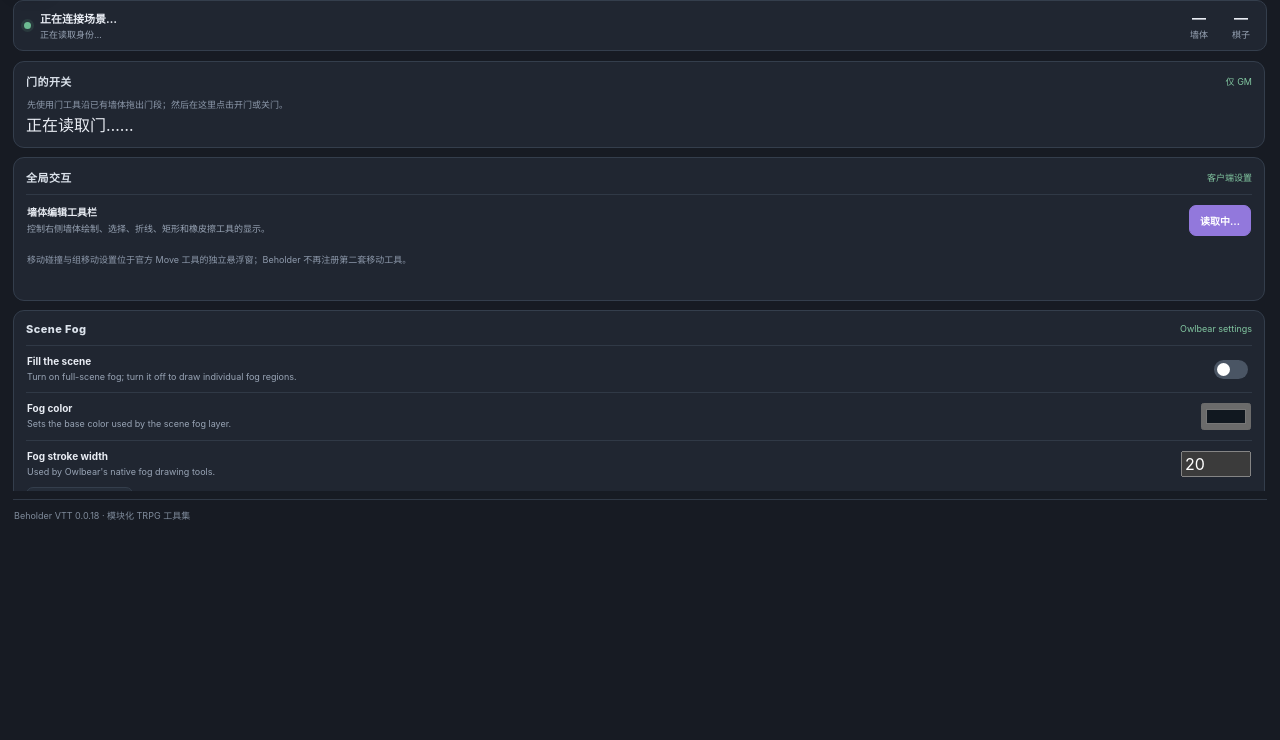
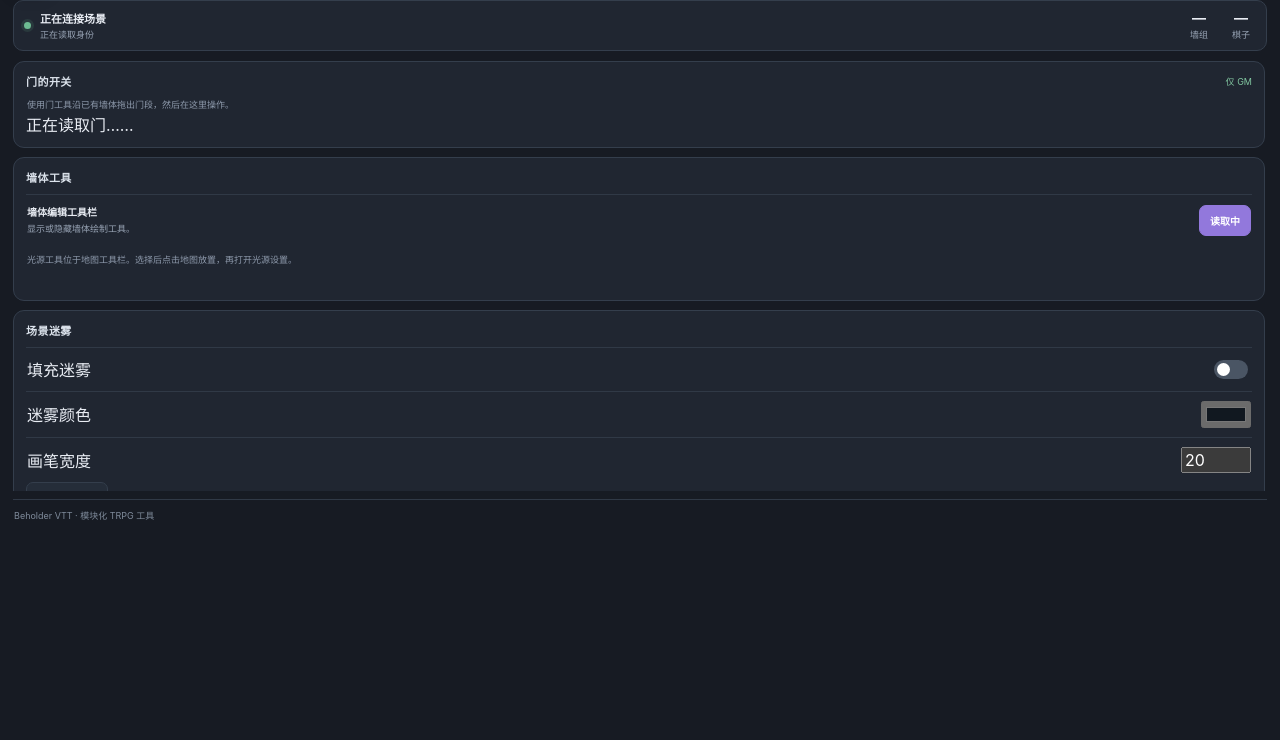
Before and after one commit to Trayama/Beholder-VTT, a Preact app: page public/control.html in a window 1280 px wide. Shown: the part 60-800 px from the top of the page. Built offline with nearby package versions, Linux system fonts and the light colour scheme; what @owlbear-rodeo/sdk would draw is missing.

Commit message:
feat: localize dashboard and improve light controls

```diff
--- a/public/control.html
+++ b/public/control.html
@@ -65,76 +65,19 @@
 </head>
 <body>
   <header>
-    <div class="mark">B</div>
+    <img class="mark" src="./icon.svg" alt="Beholder VTT" />
     <div><div class="brand">BEHOLDER VTT</div><div class="subtitle">GLOBAL SETTINGS</div></div>
     <div class="version">0.0.18</div>
   </header>
 
-  <div class="statusbar">
-    <div class="dot" id="scene-dot"></div>
-    <div class="statuscopy"><strong id="scene-label">正在连接场景…</strong><small id="role-label">正在读取身份…</small></div>
-    <div class="stats">
-      <div class="stat"><b id="wall-count">—</b><small>墙体</small></div>
-      <div class="stat"><b id="token-count">—</b><small>棋子</small></div>
-    </div>
-  </div>
-
+  <div class="statusbar"><div class="dot" id="scene-dot"></div><div class="statuscopy"><strong id="scene-label">正在连接场景</strong><small id="role-label">正在读取身份</small></div><div class="stats"><div class="stat"><b id="wall-count">—</b><small>墙组</small></div><div class="stat"><b id="token-count">—</b><small>棋子</small></div></div></div>
   <main>
-    <section class="card" data-gm-only>
-      <div class="card-head"><h2>门的开关</h2><span class="tag">仅 GM</span></div>
-      <p class="hint">先使用门工具沿已有墙体拖出门段；然后在这里点击开门或关门。</p>
-      <div id="door-list">正在读取门……</div>
-    </section>
-    <section class="card">
-      <div class="card-head"><h2>全局交互</h2><span class="tag">客户端设置</span></div>
-      <div class="setting-row" data-gm-only>
-        <div class="setting-copy">
-          <strong>墙体编辑工具栏</strong>
-          <small>控制右侧墙体绘制、选择、折线、矩形和橡皮擦工具的显示。</small>
-        </div>
-        <button id="toolbar-toggle" class="primary">读取中…</button>
-      </div>
-      <p class="hint">移动碰撞与组移动设置位于官方 Move 工具的独立悬浮窗；Beholder 不再注册第二套移动工具。</p>
-      <div id="action-status" role="status"></div>
-    </section>
-
-    <section class="card" data-gm-only>
-      <div class="card-head"><h2>Scene Fog</h2><span class="tag">Owlbear settings</span></div>
-      <div class="setting-row">
-        <div class="setting-copy"><strong>Fill the scene</strong><small>Turn on full-scene fog; turn it off to draw individual fog regions.</small></div>
-        <input id="fog-fill" type="checkbox" />
-      </div>
-      <div class="setting-row">
-        <div class="setting-copy"><strong>Fog color</strong><small>Sets the base color used by the scene fog layer.</small></div>
-        <input id="fog-color" type="color" value="#111820" />
-      </div>
-      <div class="setting-row">
-        <div class="setting-copy"><strong>Fog stroke width</strong><small>Used by Owlbear's native fog drawing tools.</small></div>
-        <input id="fog-stroke" type="number" min="1" max="200" value="20" style="width:70px" />
-      </div>
-      <button id="fog-save" class="secondary">Save fog settings</button>
-    </section>
-
-    <section class="card">
-      <div class="card-head"><h2>模块状态</h2><span class="tag">统一管理</span></div>
-      <div class="module-row"><span class="module-name">地图与墙体</span><span class="tag">已启用</span></div>
-      <div class="module-row"><span class="module-name">官方 Move 增强</span><span class="tag">已启用</span></div>
-      <div class="module-row"><span class="module-name">动态光照与迷雾</span><span class="tag planned">规划中</span></div>
-      <div class="module-row"><span class="module-name">角色卡与战斗</span><span class="tag planned">规划中</span></div>
-      <div class="module-row"><span class="module-name">行动资源与骰子</span><span class="tag planned">规划中</span></div>
-      <div class="module-row"><span class="module-name">日志、音乐与演出</span><span class="tag planned">规划中</span></div>
-    </section>
-
-    <section class="card">
-      <div class="card-head"><h2>当前客户端</h2><span class="tag">运行状态</span></div>
-      <div class="setting-row">
-        <div class="setting-copy"><strong>当前活动工具</strong><small id="active-tool-id">读取中…</small></div>
-      </div>
-      <p class="hint" id="client-hint">工具设置由各模块自己的悬浮窗管理，不在总设置中展开。</p>
-    </section>
+    <section class="card" data-gm-only><div class="card-head"><h2>门的开关</h2><span class="tag">仅 GM</span></div><p class="hint">使用门工具沿已有墙体拖出门段，然后在这里操作。</p><div id="door-list">正在读取门……</div></section>
+    <section class="card"><div class="card-head"><h2>墙体工具</h2></div><div class="setting-row" data-gm-only><div class="setting-copy"><strong>墙体编辑工具栏</strong><small>显示或隐藏墙体绘制工具。</small></div><button id="toolbar-toggle" class="primary">读取中</button></div><p class="hint">光源工具位于地图工具栏。选择后点击地图放置，再打开光源设置。</p><div id="action-status" role="status"></div></section>
+    <section class="card" data-gm-only><div class="card-head"><h2>场景迷雾</h2></div><div class="setting-row"><span>填充迷雾</span><input id="fog-fill" type="checkbox" /></div><div class="setting-row"><span>迷雾颜色</span><input id="fog-color" type="color" value="#111820" /></div><div class="setting-row"><span>画笔宽度</span><input id="fog-stroke" type="number" min="1" max="200" value="20" style="width:70px" /></div><button id="fog-save" class="secondary">保存迷雾设置</button></section>
+    <section class="card"><div class="card-head"><h2>当前工具</h2></div><div class="setting-row"><span id="active-tool-id">读取中</span></div><p class="hint" id="client-hint"></p></section>
   </main>
-
-  <footer>Beholder VTT 0.0.18 · 模块化 TRPG 工具集</footer>
+  <footer>Beholder VTT · 模块化 TRPG 工具</footer>
   <script type="module" src="./control.js"></script>
 </body>
 </html>
```
